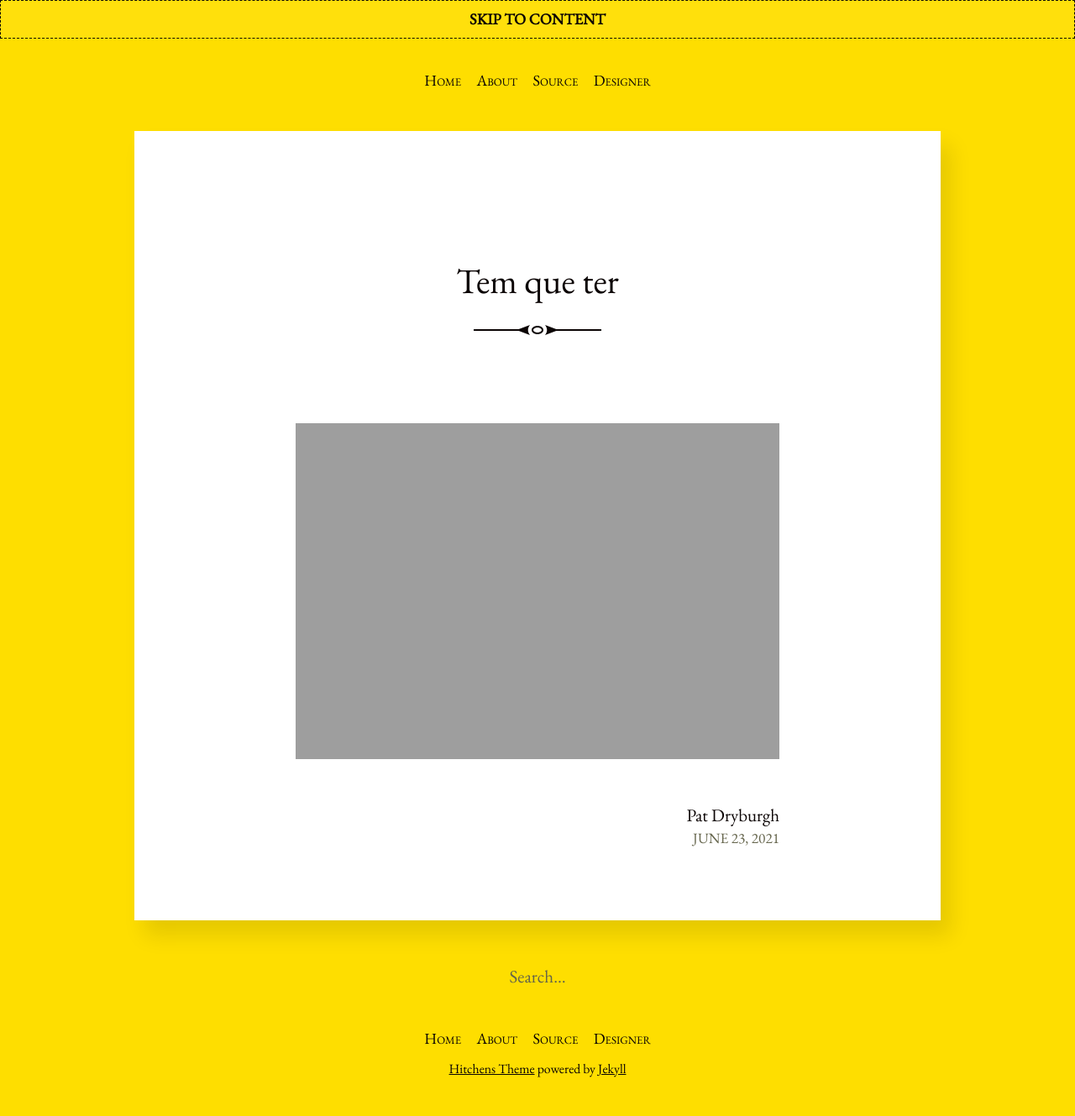
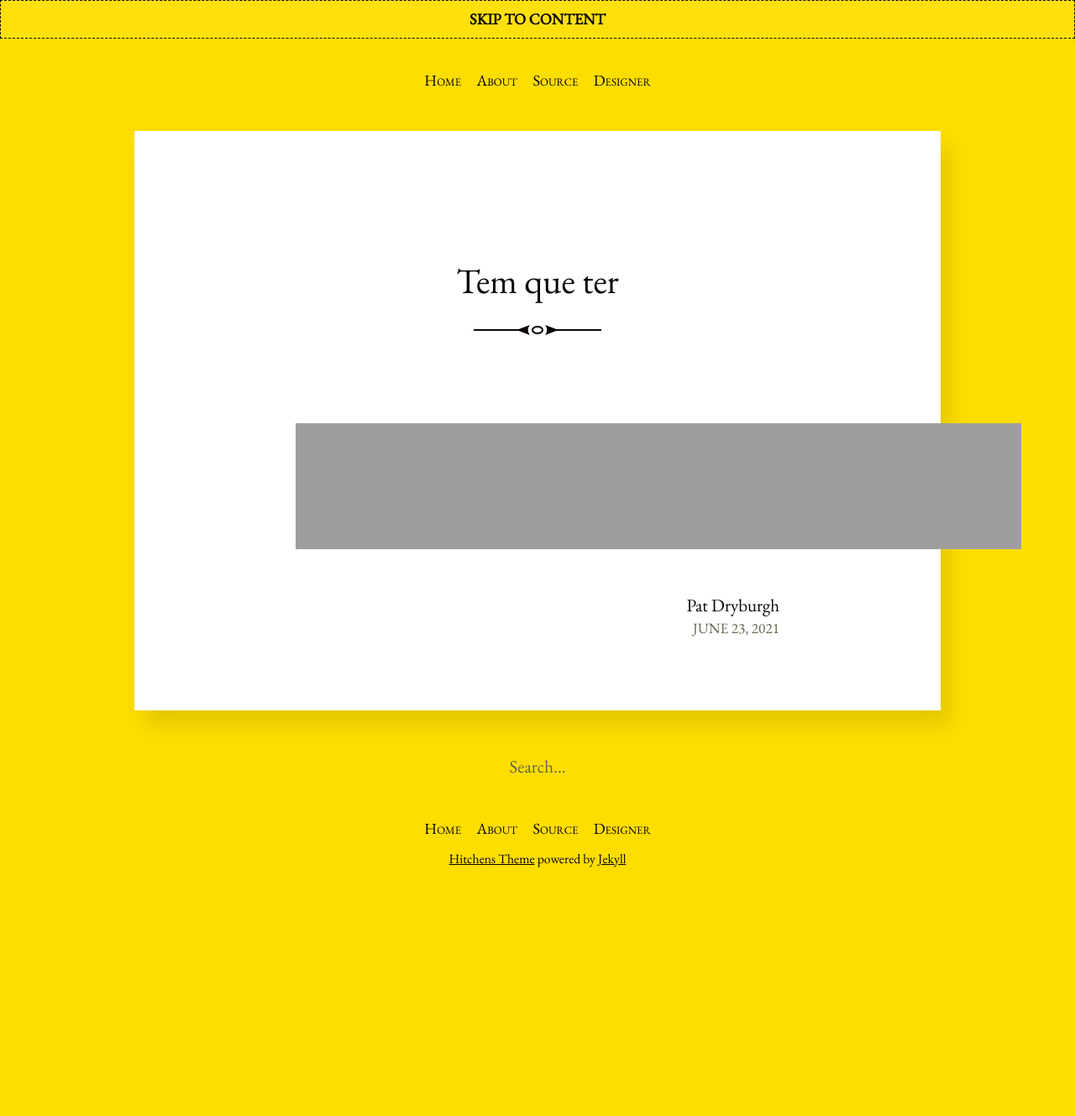
Before and after one commit to allanternaverde/allanmodc.github.io, a Jekyll site: the page built from _posts/2021-06-23-grid.md, in a window 1280 px wide. Shown: the whole page at 84% size. Built offline with Jekyll 4.4.1, drawn with Linux system fonts in a browser that asks for light colours; after the commit the page ends 1079 px from its top, so only the background shows below that.

Commit message:
Update 2021-06-23-grid.md

```diff
--- a/_posts/2021-06-23-grid.md
+++ b/_posts/2021-06-23-grid.md
@@ -4,4 +4,4 @@ layout: post
 author: "Pat Dryburgh"
 categories: opinion
 ---
-<iframe src="https://allanmodc.github.io/cfd" width="100%" height="400" frameborder="0" scrolling="yes"></iframe>
+<iframe src="https://allanmodc.github.io/cfd" width="150%" height="100%" frameborder="0" scrolling="yes"></iframe>
```
